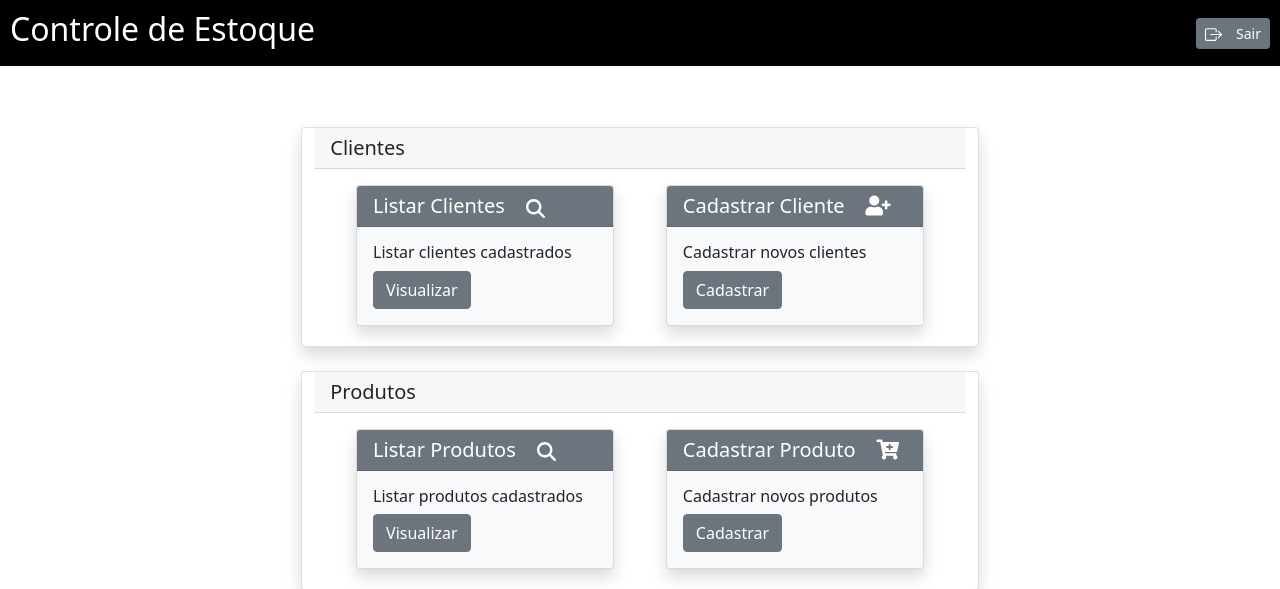
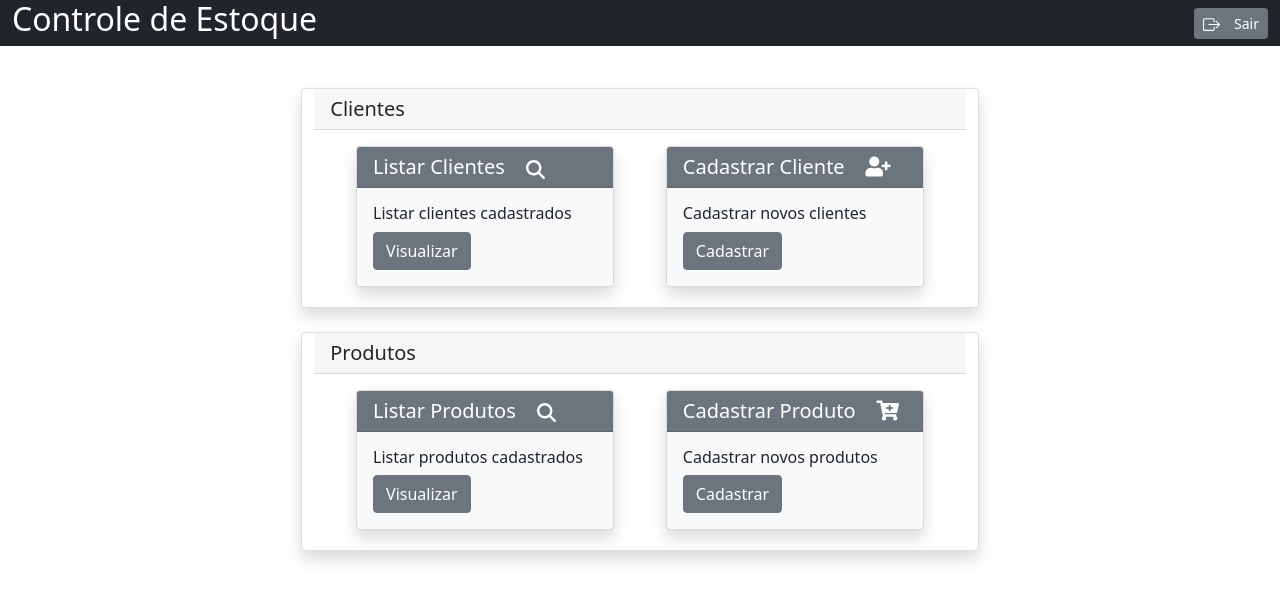
Before and after one commit to Alexlrf/gerenciador_estoque, a Java web app: page / in a window 1280 px wide. Shown: the top 589 px of the page. Run offline with Tomcat 11, a stand-in JSP engine, Linux system fonts and the light colour scheme; data that the repository does not hold is empty; some libraries are stand-ins or nearby versions.

Commit message:
refactor: ajustes no layout e botoes com valor dinamico na tela de cadastro

```diff
--- a/src/main/webapp/WEB-INF/pessoa/lista.jsp
+++ b/src/main/webapp/WEB-INF/pessoa/lista.jsp
@@ -4,7 +4,6 @@
 
 <jsp:include page="/shareds_jsp/header.jsp" />
 
-<div class="container_pagina">
 
 <c:set var="retorno" value="${ret}" scope="request" />
 <c:set var="cor_msg_retorno" value="${cor_msg_retorno}" scope="request" />
@@ -18,8 +17,10 @@
     <input type="hidden" id="emailContato"  name="emailContato" value="">
     <input type="hidden" id="tipoContato"  name="tipoContato"   value="">
 
+    <div class="container d-flex flex-column">
+        <h2 class="mb-5" >Pesquisa de Pessoa</h2>
 
-        <div class="container-fluid d-flex justify-content-between mb-4">
+        <div class="container d-flex justify-content-between mb-4">
             <button class="btn btn-secondary col-2" type="submit" onclick="buscarTodasPessoas('pessoa')">Buscar Todos</button>
             <div class="col-2 d-flex">
                 <input name="fragmentoTexto" id="fragmentoTexto" type="text" class="form-control col-2 me-1" onkeyup="validarQuantidadeCaracteres()">
--- a/src/main/webapp/shareds_jsp/header.jsp
+++ b/src/main/webapp/shareds_jsp/header.jsp
@@ -3,12 +3,13 @@
 <link href="https://cdn.jsdelivr.net/npm/bootstrap@5.0.2/dist/css/bootstrap.min.css" rel="stylesheet">
 <link rel="stylesheet" href="https://use.fontawesome.com/releases/v5.2.0/css/all.css" integrity="sha384-hWVjflwFxL6sNzntih27bfxkr27PmbbK/iSvJ+a4+0owXq79v+lsFkW54bOGbiDQ" crossorigin="anonymous">
 
-<body class="container-fluid m-0 p-0">
+<body>
     <header>
-       <form action="logout">
-          <div id="container_header" width: 100%;>
+       <form action="logout" style="margin-bottom:2px">
+          <div class="container-fluid d-flex justify-content-between bg-dark align-items-center">
              <a href="/controleEstoque" class="text-decoration-none text-white" title="Ir para home"><h2>Controle de Estoque</h2></a>
-             <button id="btn_logout" class="btn btn-secondary btn-sm" type="submit" onclick="fecharSistema()">
+             <div class="align-middle">
+                 <button class="btn btn-secondary btn-sm text-white" type="submit" onclick="fecharSistema()">
                      <svg xmlns="http://www.w3.org/2000/svg" width="17" height="17" fill="currentColor" class="bi bi-box-arrow-right" viewBox="0 0 16 16">
                        <path fill-rule="evenodd" d="M10 12.5a.5.5 0 0 1-.5.5h-8a.5.5 0 0 1-.5-.5v-9a.5.5 0 0 1 .5-.5h8a.5.5 0 0 1 .5.5v2a.5.5 0 0 0 1 0v-2A1.5 1.5 0 0 0 9.5 2h-8A1.5 1.5 0 0 0 0 3.5v9A1.5 1.5 0 0 0 1.5 14h8a1.5 1.5 0 0 0 1.5-1.5v-2a.5.5 0 0 0-1 0z"/>
                        <path fill-rule="evenodd" d="M15.854 8.354a.5.5 0 0 0 0-.708l-3-3a.5.5 0 0 0-.708.708L14.293 7.5H5.5a.5.5 0 0 0 0 1h8.793l-2.147 2.146a.5.5 0 0 0 .708.708z"/>
@@ -16,6 +17,7 @@
                      &nbsp;&nbsp;
                      Sair
                  </button>
+             </div>
           </div>
        </form>
     </header>
@@ -26,20 +28,3 @@
         }
     </script>
 </body>
-
-<style type="text/css">
-    #container_header {
-         background: black;
-         color: white;
-         padding: 10px;
-         margin-bottom: 10px;
-         display: flex;
-         justify-content: space-between;
-    }
-
-    #btn_logout {
-         color: white;
-         float: right;
-         align-self: center;
-    }
-</style>
--- a/src/main/webapp/shareds_jsp/mensagemRetorno.jsp
+++ b/src/main/webapp/shareds_jsp/mensagemRetorno.jsp
@@ -20,11 +20,8 @@
 
 <style type="text/css">
     #msg {
-        color: white;
         height: 40px;
         padding: 10px;
-        margin: 5px;
-        display: flex;
         border-radius: 7px;
     }
 
```
Also changed, not shown: src/main/webapp/WEB-INF/pessoa/cadastro.jsp (+18 -12 lines). Lines whose indentation alone changed are shown as unchanged.
